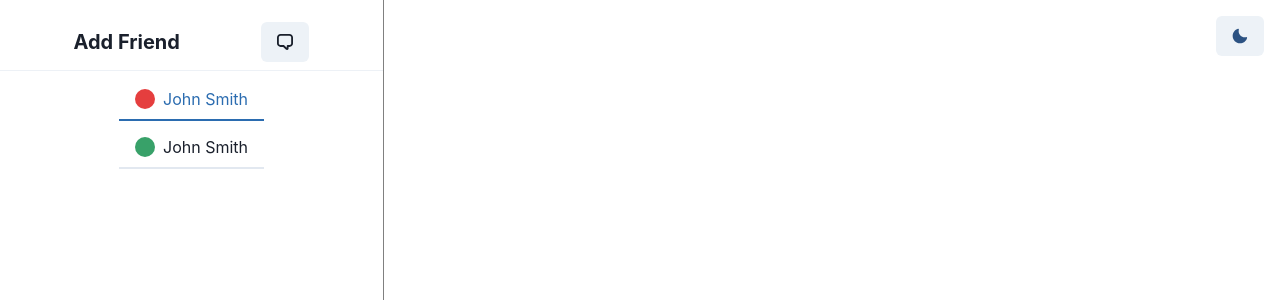
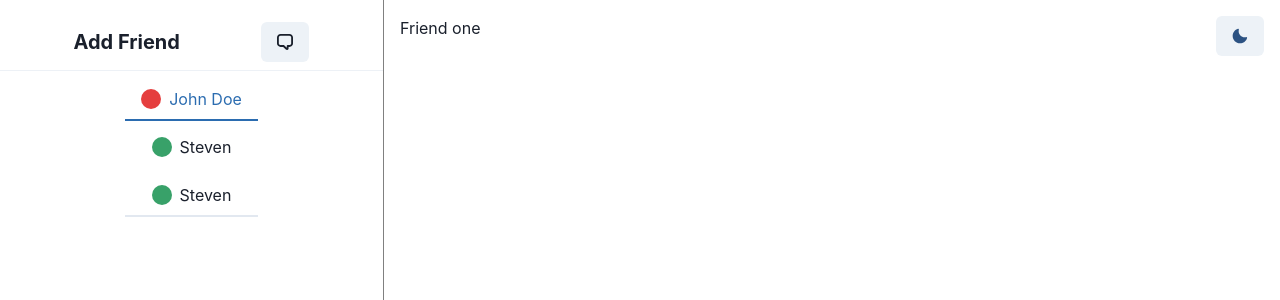
Before and after one commit to patriceandrea/chat-application, a React (Create React App) app in the folder client/: page /home in a window 1280 px wide. Shown: the top 300 px of the page. Built offline with nearby package versions, Linux system fonts and the light colour scheme; no server answers.

Commit message:
adds a message if there's no friend

```diff
--- /dev/null
+++ b/client/src/Components/Home/Chat.js
@@ -0,0 +1,29 @@
+import { TabPanel, TabPanels, VStack, Text } from '@chakra-ui/react';
+import React, { useContext } from 'react'
+import { FriendContext } from './Home';
+
+function Chat() {
+  const { friendList } = useContext(FriendContext);
+  return friendList.length > 0 ? (
+    <VStack>
+      <TabPanels>
+        <TabPanel>Friend one</TabPanel>
+        <TabPanel>Friend two</TabPanel>
+      </TabPanels>
+    </VStack>
+  ) : (
+    <VStack
+      justify="center"
+      pt="5rem"
+      w="100%"
+      textAlign="center"
+      fontSize="lg"
+    >
+      < TabPanels >
+        <Text> No Friends :( Click add friend to start chatting </Text>
+      </TabPanels >
+    </VStack >
+  );
+}
+
+export default Chat;
--- a/client/src/Components/Home/Home.js
+++ b/client/src/Components/Home/Home.js
@@ -1,17 +1,29 @@
 import { Grid, GridItem, Tabs } from '@chakra-ui/react';
-import React from 'react'
+import React, { createContext, useState } from 'react'
 import Sidebar from './Sidebar';
+import Chat from './Chat';
 
+export const FriendContext = createContext();
 
 function Home() {
+  const [friendList, setFriendList] = useState([
+    { username: "John Doe", connected: false },
+    { username: "Steven", connected: true },
+    { username: "Steven", connected: true }
+  ]);
+
   return (
-    <Grid templateColumns="repeat(10, 1fr)" h="100vh" as={Tabs}>
-      <GridItem colSpan="3" borderRight="1px solid gray">
-        <Sidebar />
-      </GridItem>
-      <GridItem colSpan="7"></GridItem>
+    <FriendContext.Provider value={{ friendList, setFriendList }}>
+      <Grid templateColumns="repeat(10, 1fr)" h="100vh" as={Tabs}>
+        <GridItem colSpan="3" borderRight="1px solid gray">
+          <Sidebar />
+        </GridItem>
+        <GridItem colSpan="7">
+          <Chat />
+        </GridItem>
 
-    </Grid>
+      </Grid>
+    </FriendContext.Provider>
   )
 }
 
--- a/client/src/Components/Home/Sidebar.js
+++ b/client/src/Components/Home/Sidebar.js
@@ -1,10 +1,13 @@
 import { ChatIcon } from '@chakra-ui/icons';
 import { Divider, Heading, HStack, Tab, TabList, VStack, Text, Circle } from '@chakra-ui/react';
-import React from 'react'
+import React, { useContext } from 'react'
 import { Button } from "@chakra-ui/button"
+import { FriendContext } from './Home';
 
 
 function Sidebar() {
+  const { friendList, setFriendList } = useContext(FriendContext);
+
   return (
     <VStack py="1.4rem">
       <HStack justify="space-evenly" w="100%">
@@ -15,14 +18,22 @@ function Sidebar() {
       </HStack>
       <Divider />
       <VStack as={TabList}>
-        <HStack as={Tab}>
+        {/* <HStack as={Tab}>
           <Circle bg="red.500" w="20px" h="20px" />
           <Text>John Smith</Text>
         </HStack>
         <HStack as={Tab}>
           <Circle bg="green.500" w="20px" h="20px" />
           <Text>John Smith</Text>
-        </HStack>
+        </HStack> */}
+        {friendList.map(friend => {
+          return (<HStack as={Tab}>
+            <Circle bg={friend.connected ? "green.500" : "red.500"}
+              w="20px"
+              h="20px" />
+            <Text>{friend.username}</Text>
+          </HStack>)
+        })}
       </VStack>
     </VStack >
   )
```
